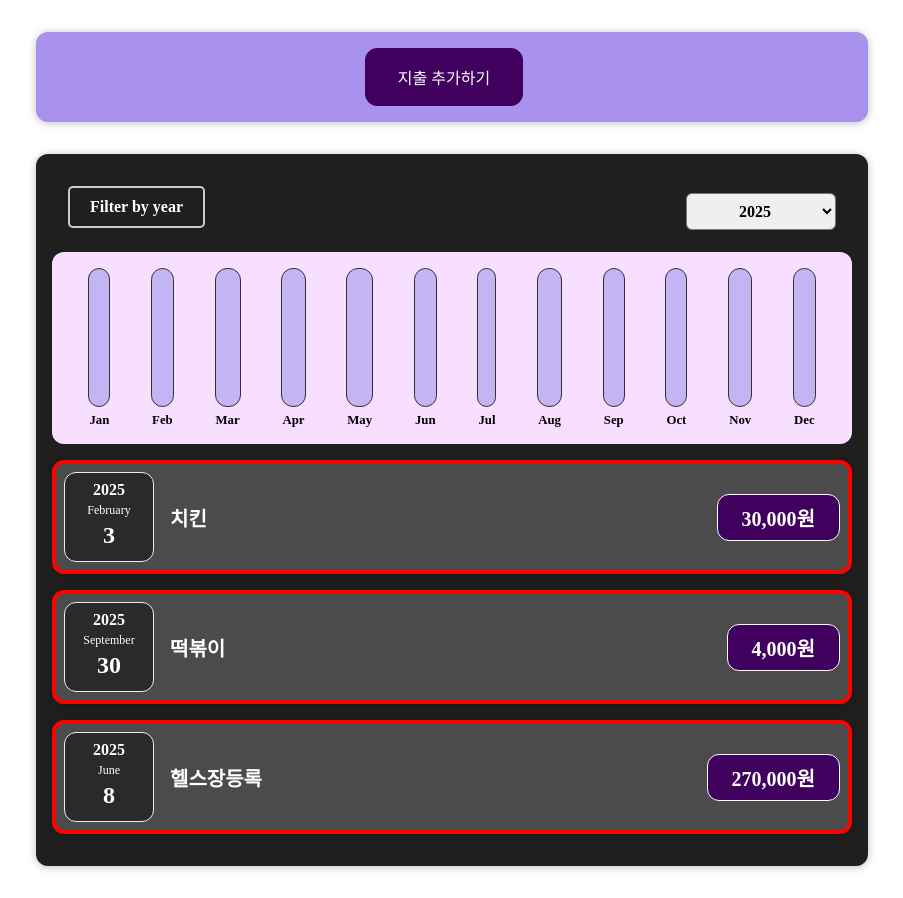
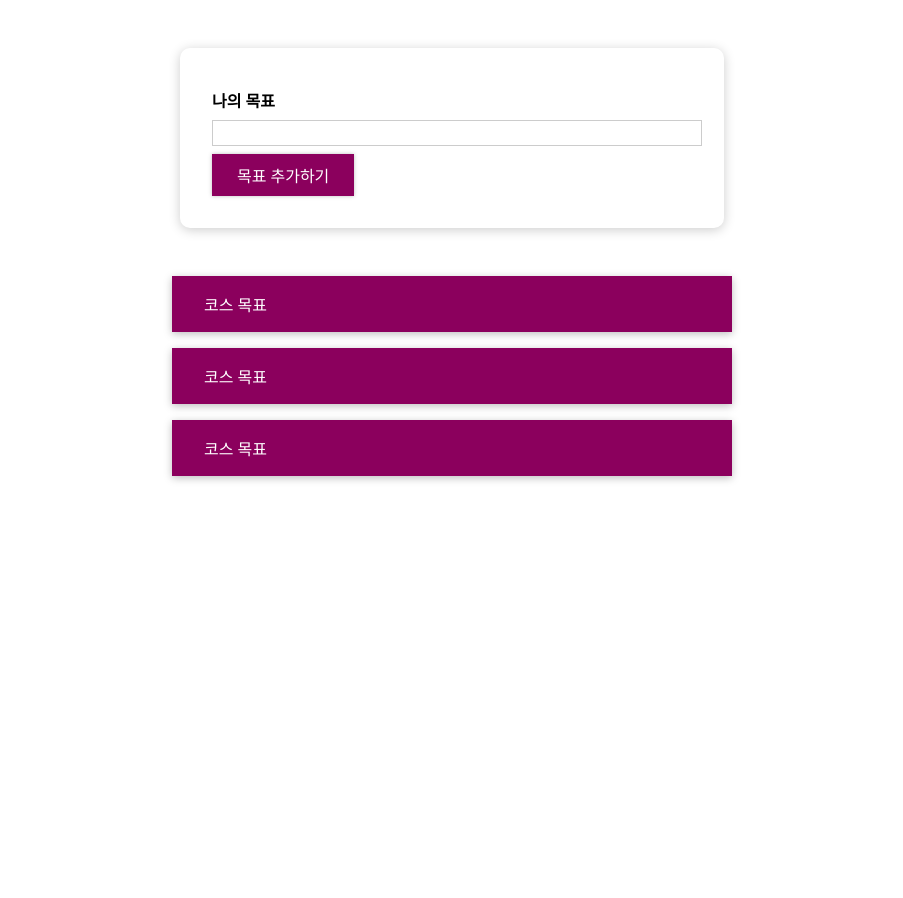
Before and after one commit to hee123hee/react-study202501, a React (Vite) app: page / in a window 1280 px wide. Shown: the whole page, without its empty margins (188-1091 px from the left). After the commit the page ends 800 px from the top, so only its background shows below. Built offline with nearby package versions, Linux system fonts and the light colour scheme.

Commit message:
3-2-4. 차트 완성

```diff
--- /dev/null
+++ b/src/App.css
@@ -0,0 +1,13 @@
+#goals {
+    width: 35rem;
+    max-width: 90%;
+    margin: 3rem auto;
+}
+#goal-form {
+    width: 30rem;
+    max-width: 90%;
+    margin: 3rem auto;
+    padding: 2rem;
+    box-shadow: 0 2px 12px rgba(0, 0, 0, 0.2);
+    border-radius: 10px;
+}
--- a/src/App.jsx
+++ b/src/App.jsx
@@ -1,64 +1,23 @@
-import ExpenseList from "./components/expenses/ExpenseList";
-import react, {useState} from "react";
-import Counter from "./components/Counter";
-import NewExpense from "./components/new-expense/NewExpense.jsx";
-import CheckBoxStyle from "./components/practice/ChechBoxStyle.jsx";
-import ExpenseFilter from "./components/expenses/ExpenseFilter.jsx";
 
 
-/*
-    jsx: 리액트에서 사용하는 특수한 js문법, 태그를 그대로 쓰면 알아서 변환
+import './App.css';
+import CourseInput from "./components/CourseGoals/CourseInput.jsx";
+import CourseList from "./components/CourseGoals/CourseList.jsx";
 
-    - 규칙:
-    1. return 안에 있는 태그는 반드시 하나의 태그로 묶여야 함.
-    2. 빈 태그(닫는 태그가 없는)는 반드시 />로 마감.
-    3. 태그의 class속성은 자바스크립트 키워드 class와 겹쳐서 className으로 표기.
-    4. 의미없는 부모는 <React.Fragment>로 감싸면 됨.
-    5. 변수값이나 함수를 출력할 때는 {}로 감사면 됨.
- */
-
-// const $h1 = React.createElement('h1', null, '안녕 리액트 !!');
+//컴포넌트
 
 const App = () => {
 
-    // 서버에서 지출항목 JSON이 응답됨
-    const expenses = [
-        {
-            title: '치킨',
-            price: 30000,
-            date: new Date(2025, 2 - 1, 3),
-        },
-        {
-            title: '떡볶이',
-            price: 4000,
-            date: new Date(2025, 9 - 1, 30),
-        },
-        {
-            title: '헬스장등록',
-            price: 270000,
-            date: new Date(2025, 6 - 1, 8),
-        },
-    ];
+    return (
+        <div>
+            <section id='goal-form'>
+                <CourseInput />
+            </section>
+            <section id='goals'>
+                <CourseList />
 
-    //지출항목 배열을 상태변수로 관리
-    const [expenseList, setExpenseList] = useState(expenses);
-
-    //상향식 데이터 전달을 위해 하위컴포넌트에게 함수 하나를 내려줘야 함.
-    // 리액트 에서는 on, handle이 붙으면 '아~~함수구나!' 생각함
-    const onAddExpense = (newUserData) => {
-        console.log('상향식 데이터 전달용 함수 호출! : ');
-
-        // console.log(newUserData);
-        // expenses.push(newUserData);
-        setExpenseList([...expenseList, newUserData]);
-    };
-
-    return (
-        <>
-            <NewExpense onSave={onAddExpense} />
-            <ExpenseList expenses={expenseList} />
-
-        </>
+            </section>
+        </div>
     );
 }
 
--- /dev/null
+++ b/src/components/CourseGoals/CourseInput.css
@@ -0,0 +1,22 @@
+
+.form-control {
+    margin: 0.5rem 0;
+}
+.form-control label {
+    font-weight: bold;
+    display: block;
+    margin-bottom: 0.5rem;
+}
+.form-control input {
+    display: block;
+    width: 100%;
+    border: 1px solid #ccc;
+    font: inherit;
+    line-height: 1.5rem;
+    padding: 0 0.25rem;
+}
+.form-control input:focus {
+    outline: none;
+    background: #fad0ec;
+    border-color: #8b005d;
+}
--- /dev/null
+++ b/src/components/CourseGoals/CourseInput.jsx
@@ -0,0 +1,17 @@
+
+import React from 'react';
+import './CourseInput.css';
+import Button from '../ui/Button';
+
+const CourseInput = () => {
+    return (
+        <form>
+            <div className='form-control'>
+                <label>나의 목표</label>
+                <input type='text' />
+            </div>
+            <Button type='submit'>목표 추가하기</Button>
+        </form>
+    );
+};
+export default CourseInput;
--- /dev/null
+++ b/src/components/CourseGoals/CourseItem.css
@@ -0,0 +1,9 @@
+
+.goal-item {
+    margin: 1rem 0;
+    background: #8b005d;
+    box-shadow: 0 2px 8px rgba(0, 0, 0, 0.26);
+    color: white;
+    padding: 1rem 2rem;
+    cursor: pointer;
+}
--- /dev/null
+++ b/src/components/CourseGoals/CourseItem.jsx
@@ -0,0 +1,7 @@
+
+import React from 'react';
+import './CourseItem.css';
+const CourseItem = () => {
+    return <li className='goal-item'>코스 목표</li>;
+};
+export default CourseItem;
--- /dev/null
+++ b/src/components/CourseGoals/CourseList.css
@@ -0,0 +1,5 @@
+.goal-list {
+    list-style: none;
+    margin: 0;
+    padding: 0;
+}
--- /dev/null
+++ b/src/components/CourseGoals/CourseList.jsx
@@ -0,0 +1,13 @@
+import React from 'react';
+import './CourseList.css';
+import CourseItem from './CourseItem';
+const CourseList = () => {
+    return (
+        <ul className='goal-list'>
+            <CourseItem />
+            <CourseItem />
+            <CourseItem />
+        </ul>
+    );
+};
+export default CourseList;
--- /dev/null
+++ b/src/components/ui/Button.css
@@ -0,0 +1,19 @@
+
+.button {
+    font: inherit;
+    padding: 0.5rem 1.5rem;
+    border: 1px solid #8b005d;
+    color: white;
+    background: #8b005d;
+    box-shadow: 0 0 4px rgba(0, 0, 0, 0.26);
+    cursor: pointer;
+}
+.button:focus {
+    outline: none;
+}
+.button:hover,
+.button:active {
+    background: #ac0e77;
+    border-color: #ac0e77;
+    box-shadow: 0 0 8px rgba(0, 0, 0, 0.26);
+}
--- /dev/null
+++ b/src/components/ui/Button.jsx
@@ -0,0 +1,18 @@
+import React from 'react';
+import './Button.css'
+
+const Button = ({children, type, className, onClick}) => {
+
+    const cn = `button ${className ?? ''}`;
+
+    return (
+        <div>
+            <button type={type} className={cn} onClick={onClick}>
+                {children}
+            </button>
+
+        </div>
+    );
+};
+
+export default Button;
```
